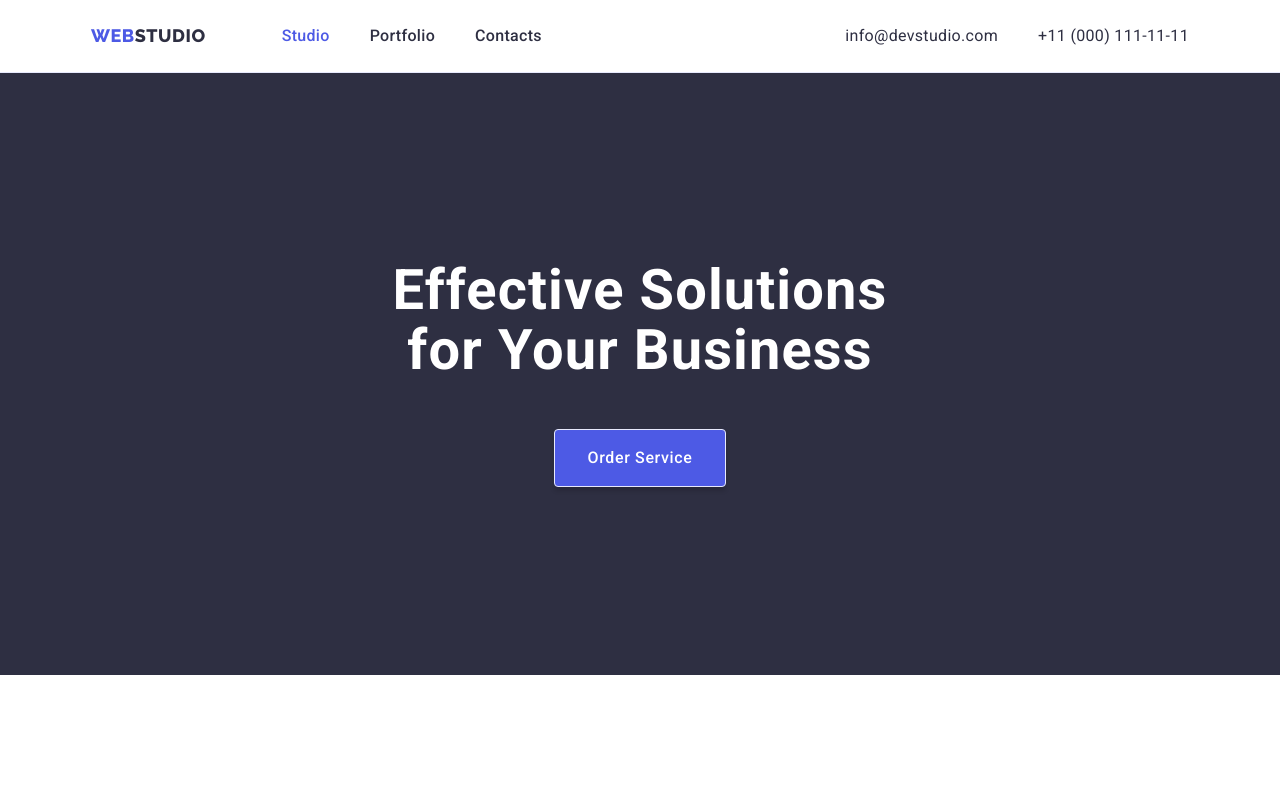
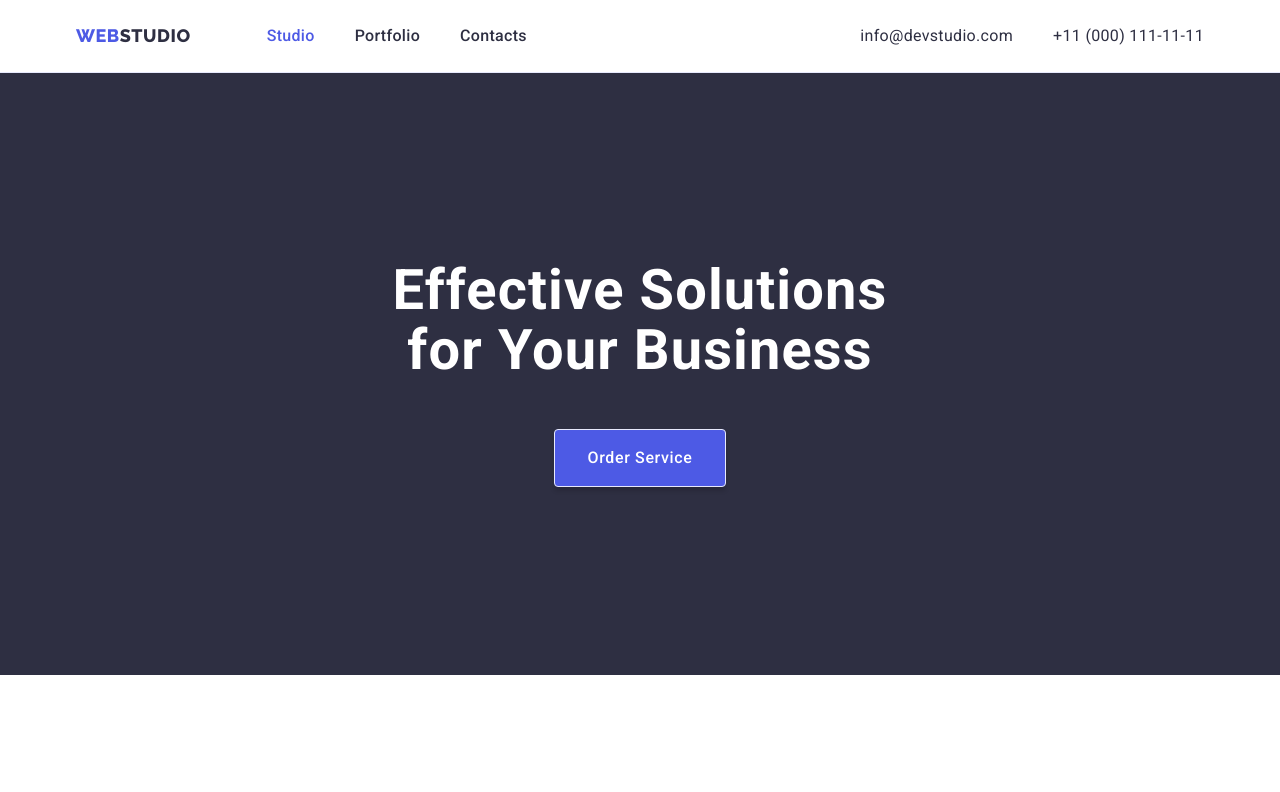
Before and after one commit to VolodimirBilyk/goit-markup-hw-03, a plain HTML site: page index.html in a window 1280 px wide. Shown: the top 792 px of the page. Drawn offline with nearby package versions, Linux system fonts and the light colour scheme.

Commit message:
Корегування Хедера

```diff
--- a/css/styles.css
+++ b/css/styles.css
@@ -76,10 +76,9 @@ header {
 }
 
 .logo {
-    margin-top: 24px;
+    padding-top: 24px;
+    padding-bottom: 24px;
     margin-right: 76px;
-    margin-bottom: 24px;
-    margin-left: 15px;
 }
 
 .site-nav {
@@ -87,8 +86,16 @@ header {
     flex-direction: row;
     padding: 0px;
     gap: 40px;
-    margin-top: 24px;
-    margin-bottom: 24px;
+}
+
+.nav-item {
+    padding-top: 24px;
+    padding-bottom: 24px;
+}
+
+.nav {
+    padding-top: 24px;
+    padding-bottom: 24px;
 }
 
 .utitled-list-address {
@@ -97,11 +104,17 @@ header {
 
 .address {
     margin-left: auto;
-    margin-right: 15px;
 }
 
 .mail-link {
     margin-right: 40px;
+    padding-top: 24px;
+    padding-bottom: 24px;
+}
+
+.phone-link {
+    padding-top: 24px;
+    padding-bottom: 24px;
 }
 
 /* Блоки першої секції */
--- a/index.html
+++ b/index.html
@@ -18,13 +18,13 @@
                     <span class="logo-web">Web</span>Studio
                 </a>
                 <ul class="site-nav">
-                    <li>
+                    <li class="nav-item">
                         <a href="./index.html" class="nav current">Studio</a>
                     </li>
-                    <li>
+                    <li class="nav-item">
                         <a href="./portfolio.html" class="nav">Portfolio</a>
                     </li>
-                    <li>
+                    <li class="nav-item"i class="nav-item">
                         <a href="" class="nav">Contacts</a>
                     </li>
                 </ul>
```
Also changed, not shown: portfolio.html (+1 -0 lines).
